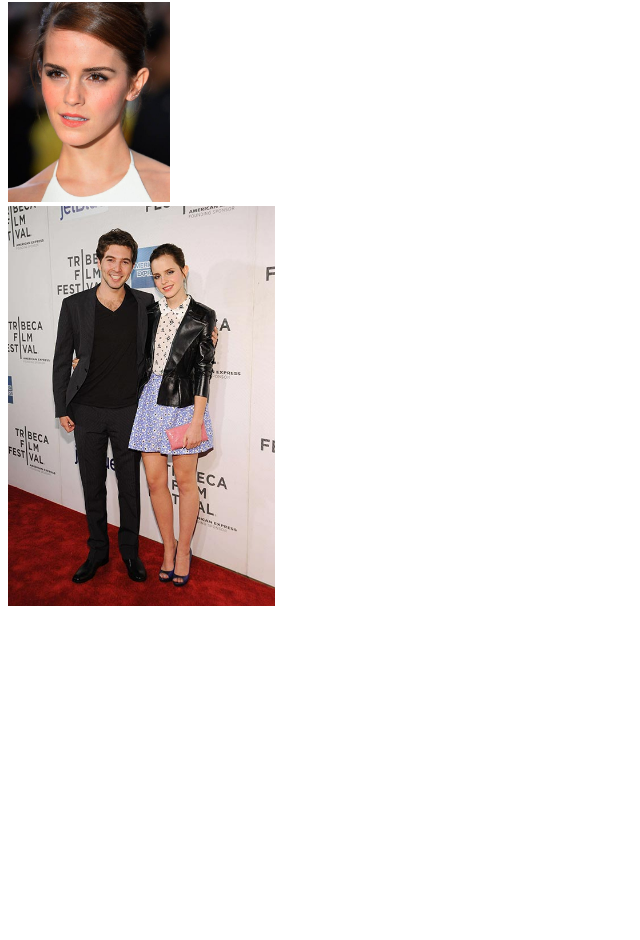
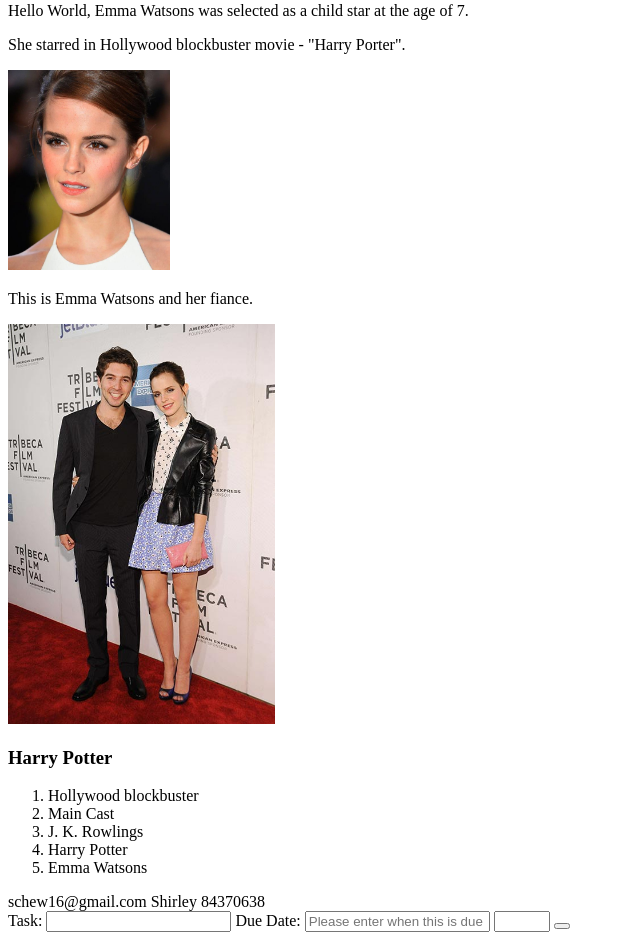
Before and after one commit to shirleyraphael/github.io, a plain HTML site: page index.html in a window 1280 px wide. Shown: the part 104-1044 px from the top of the page, without its empty margins (0-640 px from the left). Before the commit the page ends 800 px from the top, so only its background shows below. Drawn offline with Linux system fonts and the light colour scheme.

Commit message:
Shirley's First Development

```diff
--- a/index.html
+++ b/index.html
@@ -10,11 +10,58 @@
 <h1>Emma Watsons</h1>
 
 <div>
+    Hello World, Emma Watsons was selected as a child star at the age of 7.
+    <p>
+
+    </p>
+    She starred in Hollywood blockbuster movie - "Harry Porter".
+
+    <p>
+
+    </p>
+    <Lorem></Lorem>
 <img src="My images/emma watson.jpg" alt="Emma Watsons" height="200px">
 <div/>
 <div>
+    <p>
+        This is Emma Watsons and her fiance.
+    </p>
 <img src="My images/EmmaWatsonCouple.jpg" alt="Emma Watsons and her Fiance" height="400px">
 <div/>
+<h3>Harry Potter</h3>
+<ol>
+    <!--Example of and ordered list-->
+    <li>Hollywood blockbuster
+    <li>Main Cast
+    <li>J. K. Rowlings
+    <li>Harry Potter
+    <li>Emma Watsons
+</ol>
+
+<!--table with border="2"-->
+    <!--table header-->
+    <tbody>
+        <tr>
+            <td>schew16@gmail.com</td>
+            <td>Shirley</td>
+            <td>84370638</td>
+        </tr>
+    </tbody>
+</table>
+
+<form>
+    <label for="task">Task:</label>
+    <input type="text" id="task"
+    placeholders="Please enter the name of your task">
+
+    <label for="due-date">Due Date:</label>
+    <input type="text" id="due-date"
+    placeholder="Please enter when this is due">
+
+    <input type="number" min="1" max="10"
+
+    <input type="password" name="" id="">
+    <button type="reset"  </button>
 
 </body>
 </html>
```
